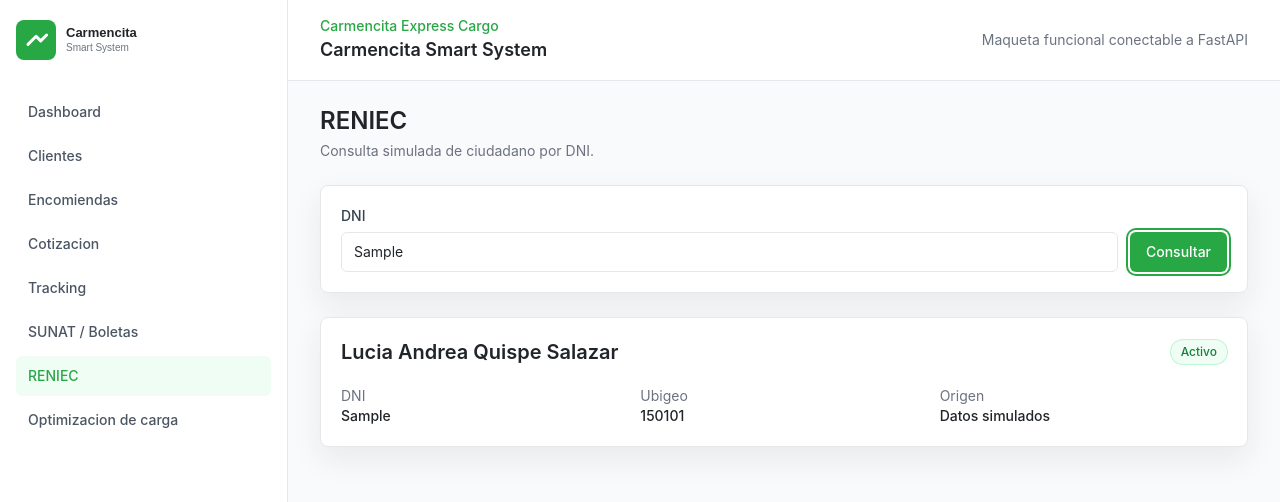
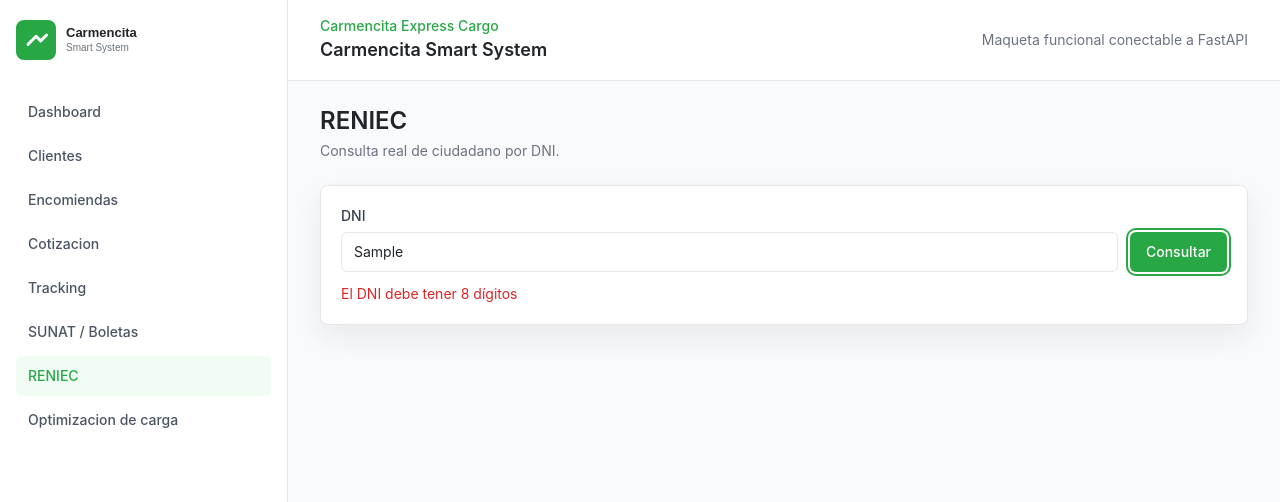
Before and after one commit to StefanoYZ/Front-Carmencita, a React (Vite) app in the folder frontend/: page /reniec in a window 1280 px wide. Both pictures are taken after typing "Sample" into the empty fields and a click on the button "Consultar". Shown: the top 502 px of the page. Built offline with nearby package versions, Linux system fonts and the light colour scheme.

Commit message:
Integración RENIEC con API externa y conexión frontend

```diff
--- a/frontend/src/data/mockData.js
+++ b/frontend/src/data/mockData.js
@@ -24,10 +24,10 @@
   { id: 'PK-104', descripcion: 'Mercaderia surtida', peso: 31, volumen: '0.25 m3', prioridad: 'Normal' },
 ];
 
-export const ciudadanoMock = {
-  dni: '74185296',
-  nombres: 'Lucia Andrea',
-  apellidos: 'Quispe Salazar',
-  ubigeo: '150101',
-  estado: 'Activo',
-};
+// export const ciudadanoMock = {
+//   dni: '74185296',
+//   nombres: 'Lucia Andrea',
+//   apellidos: 'Quispe Salazar',
+//   ubigeo: '150101',
+//   estado: 'Activo',
+// };
--- a/frontend/src/pages/ReniecConsulta.jsx
+++ b/frontend/src/pages/ReniecConsulta.jsx
@@ -1,5 +1,4 @@
-import React from 'react';
-import { useState } from 'react';
+import React, { useState } from 'react';
 import Badge from '../components/common/Badge.jsx';
 import Button from '../components/common/Button.jsx';
 import Card from '../components/common/Card.jsx';
@@ -9,48 +8,93 @@
 function ReniecConsulta() {
   const [dni, setDni] = useState('');
   const [ciudadano, setCiudadano] = useState(null);
+  const [error, setError] = useState('');
 
   const handleSubmit = async (event) => {
     event.preventDefault();
-    setCiudadano(await reniecService.consultarDni(dni));
+
+    setError('');
+    setCiudadano(null);
+
+    if (dni.length !== 8) {
+      setError('El DNI debe tener 8 dígitos');
+      return;
+    }
+
+    const data = await reniecService.consultarDni(dni);
+
+    if (data.error) {
+      setError(data.error);
+      return;
+    }
+
+    setCiudadano(data);
   };
 
   return (
     <div className="space-y-6">
       <div>
         <h2 className="page-title">RENIEC</h2>
-        <p className="page-subtitle">Consulta simulada de ciudadano por DNI.</p>
+        <p className="page-subtitle">Consulta real de ciudadano por DNI.</p>
       </div>
 
       <Card>
         <form className="flex flex-col gap-3 sm:flex-row sm:items-end" onSubmit={handleSubmit}>
           <div className="flex-1">
-            <Input label="DNI" value={dni} onChange={(event) => setDni(event.target.value)} maxLength="8" placeholder="74185296" required />
+            <Input
+              label="DNI"
+              value={dni}
+              onChange={(event) => setDni(event.target.value)}
+              maxLength="8"
+              placeholder="Ingrese DNI"
+              required
+            />
           </div>
+
           <Button type="submit">Consultar</Button>
         </form>
+
+        {error && (
+          <p className="mt-3 text-sm text-red-600">
+            {error}
+          </p>
+        )}
       </Card>
 
       {ciudadano && (
         <Card>
           <div className="flex items-center justify-between">
             <h3 className="text-xl font-semibold text-brand-black">
-              {ciudadano.nombres} {ciudadano.apellidos}
+              {ciudadano.nombres} {ciudadano.apellido_paterno} {ciudadano.apellido_materno}
             </h3>
-            <Badge tone="green">{ciudadano.estado}</Badge>
+
+            <Badge tone="green">Encontrado</Badge>
           </div>
+
           <dl className="mt-5 grid gap-3 text-sm md:grid-cols-3">
             <div>
               <dt className="text-gray-500">DNI</dt>
               <dd className="font-medium text-brand-black">{ciudadano.dni}</dd>
             </div>
+
             <div>
-              <dt className="text-gray-500">Ubigeo</dt>
-              <dd className="font-medium text-brand-black">{ciudadano.ubigeo}</dd>
+              <dt className="text-gray-500">Nombres</dt>
+              <dd className="font-medium text-brand-black">{ciudadano.nombres}</dd>
             </div>
+
+            <div>
+              <dt className="text-gray-500">Apellido paterno</dt>
+              <dd className="font-medium text-brand-black">{ciudadano.apellido_paterno}</dd>
+            </div>
+
+            <div>
+              <dt className="text-gray-500">Apellido materno</dt>
+              <dd className="font-medium text-brand-black">{ciudadano.apellido_materno}</dd>
+            </div>
+
             <div>
               <dt className="text-gray-500">Origen</dt>
-              <dd className="font-medium text-brand-black">Datos simulados</dd>
+              <dd className="font-medium text-brand-black">ApiPeru / FastAPI</dd>
             </div>
           </dl>
         </Card>
--- a/frontend/src/services/reniec.service.js
+++ b/frontend/src/services/reniec.service.js
@@ -1,10 +1,12 @@
-import { ciudadanoMock } from '../data/mockData.js';
+const API_URL = 'http://localhost:8000/reniec';
 
 export const reniecService = {
   async consultarDni(dni) {
-    return Promise.resolve({
-      ...ciudadanoMock,
-      dni: dni || ciudadanoMock.dni,
-    });
+    try {
+      const response = await fetch(`${API_URL}/${dni}`);
+      return await response.json();
+    } catch (error) {
+      return { error: 'Error al conectar con el backend' };
+    }
   },
 };
```
